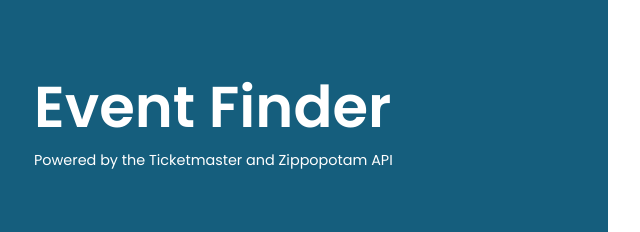
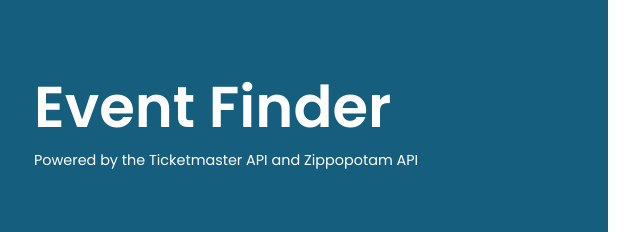
Before and after one commit to eric-limjoco/ticketmaster_api_project, a plain HTML site: page index.html in a window 1280 px wide. Shown: the top 232 px of the page, 30-670 px from the left. Drawn offline with nearby package versions, Linux system fonts and the light colour scheme.

Commit message:
Update subtitle

```diff
--- a/index.html
+++ b/index.html
@@ -31,7 +31,7 @@
   <div class="app app-search">
     <section class="search">
       <h1>Event Finder</h1>
-      <p class="subtitle">Powered by the Ticketmaster and Zippopotam API</p>
+      <p class="subtitle">Powered by the Ticketmaster API and Zippopotam API</p>
       <div class="filter zip-code">
         <label for="zip-code">Zip Code</label>
         <input type="text" id="zip-code">
```
